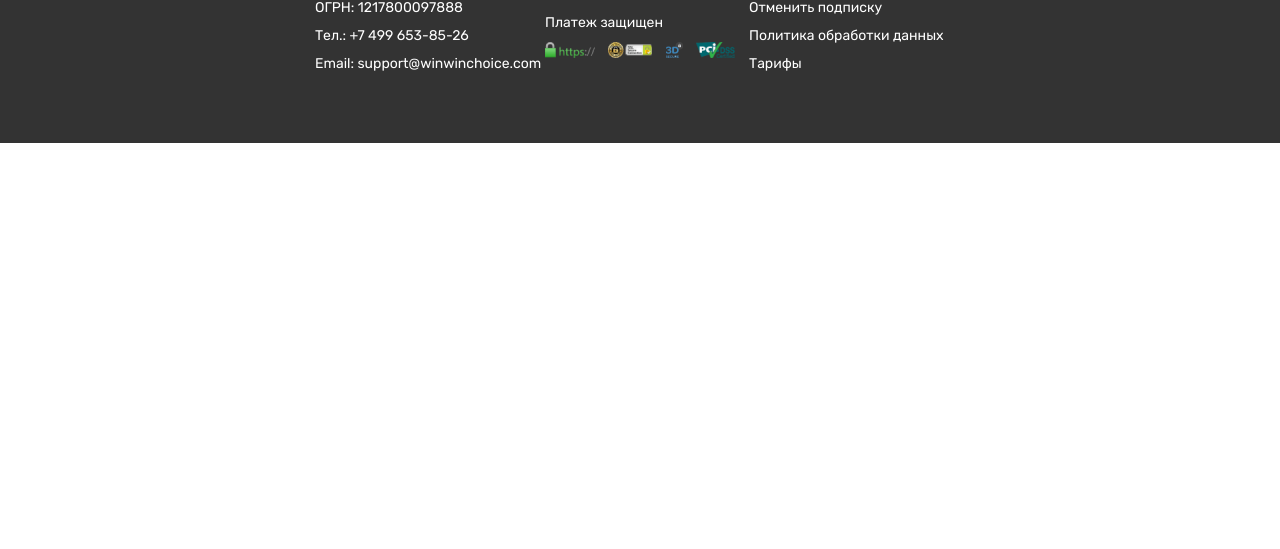
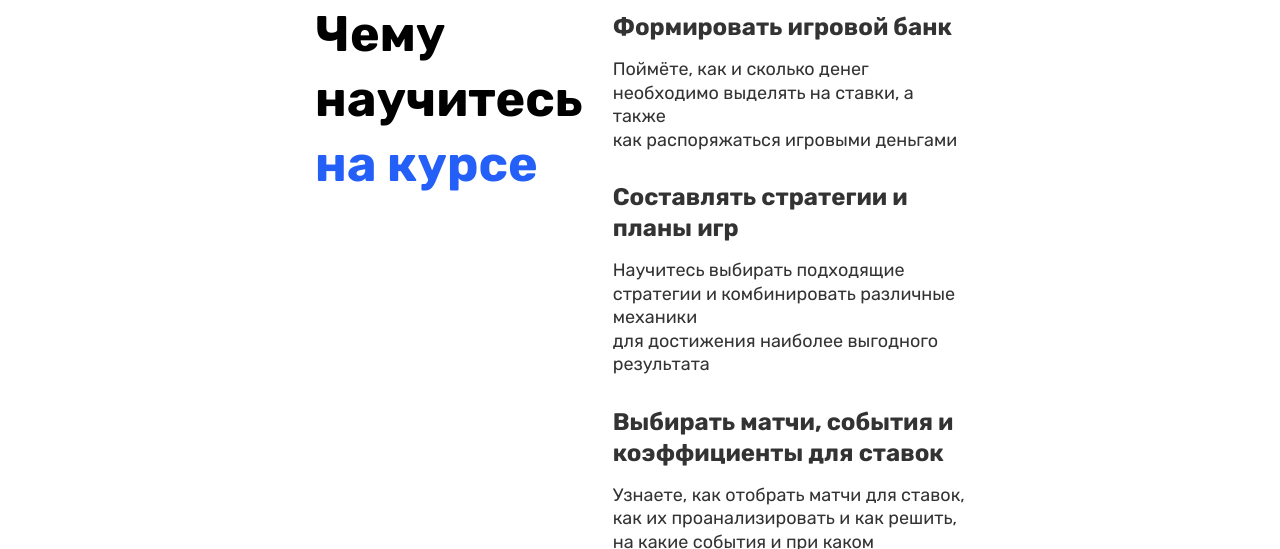
Before and after one commit to ggrelaxi/sport_bets_adaptive, a website: page src/index.html in a window 1280 px wide. Shown: the part 2251-2800 px from the top of the page. Before the commit the page ends 2394 px from the top, so only its background shows below. Drawn offline with Linux system fonts and the light colour scheme; files that its build step writes are made by us from their sources; files whose address does not match are found by name.

Commit message:
finish whats learn

```diff
--- a/gulpfile.js
+++ b/gulpfile.js
@@ -1,10 +1,11 @@
 const gulp = require('gulp');
-const sass = require('gulp-sass');
+const sass = require('gulp-sass')(require('sass'));
 const autoprefixer = require('gulp-autoprefixer');
 const concat = require('gulp-concat');
 const sourcemaps = require('gulp-sourcemaps');
 const terser = require('gulp-terser');
 const imagemin = require('gulp-imagemin');
+const rebase = require('gulp-css-url-rebase');
 
 const browserSync = require('browser-sync').create();
 
--- a/src/index.html
+++ b/src/index.html
@@ -96,6 +96,35 @@
             </div>
         </section>
 
+        <!-- Блок что изучим -->
+
+        <section class="whats__learn">
+            <div class="wrapper__section">
+                <div class="whats__learn__content">
+                    <div class="left">
+                        <h2>Чему научитесь <br><span>на курсе</span></h2>
+                    </div>
+                    <div class="right">
+                        <h3>Формировать игровой банк</h3>
+                        <p>Поймёте, как и сколько денег необходимо выделять на ставки, а также <br>
+                        как распоряжаться игровыми деньгами</p>
+
+                        <h3>Составлять стратегии и планы игр</h3>
+                        <p>Научитесь выбирать подходящие стратегии и комбинировать различные механики <br>
+                        для достижения наиболее выгодного результата</p>
+
+                        <h3>Выбирать матчи, события и коэффициенты для ставок</h3>
+                        <p>Узнаете, как отобрать матчи для ставок, как их проанализировать и как решить,<br>
+                        на какие события и при каком коэффициенте стоит делать ставки</p>
+
+                        <h3>Минимизировать риски</h3>
+                        <p>Разберётесь, как перестраховать неудачные ставки, как свести потери денег <br>
+                        к минимуму и как можно нивелировать проигрыши</p>
+                    </div>
+                </div>
+            </div>
+        </section>
+
         <!-- Блок футер -->
 
         <footer class="footer">
@@ -144,5 +173,6 @@
             </div>
         </footer>
 
+
     </body>
 </html>
--- a/src/style/scss/blocks/header.scss
+++ b/src/style/scss/blocks/header.scss
@@ -13,7 +13,7 @@
             rgba(1, 7, 51, 0.8) 48.11%,
             rgba(1, 7, 51, 0) 76.65%
         ),
-        url('../../../img/header-bg.jpg');
+        url('/img/header-bg.jpg');
 
     overflow: hidden;
 
@@ -31,7 +31,7 @@
         top: 120px;
         left: -70px;
         background-size: cover;
-        background-image: url('build/img/header-ball.png');
+        background-image: url('/img/header-ball.png');
     }
 
     &__content {
--- /dev/null
+++ b/src/style/scss/blocks/whats_learn.scss
@@ -0,0 +1,51 @@
+@import '../variables.scss';
+
+.whats__learn {
+    width: 100%;
+    padding: 0 315px;
+    max-width: 1920px;
+    margin: 0 auto;
+
+    &__content {
+        display: flex;
+
+        .left {
+            width: 520px;
+            margin-right: 30px;
+
+            h2 {
+                font-size: 50px;
+                line-height: 130%;
+                font-weight: bold;
+            }
+
+            span {
+                color: $color-blue;
+            }
+        }
+
+        .right {
+            width: 740px;
+            font-size: 24px;
+            font-weight: normal;
+            line-height: 130%;
+            color: #333333;
+            padding-top: 10px;
+
+            h3 {
+                font-size: 24px;
+                line-height: 130%;
+                color: $color-black;
+                font-weight: bold;
+                margin-bottom: 15px;
+            }
+
+            p {
+                font-size: 18px;
+                line-height: 130%;
+                font-weight: normal;
+                margin-bottom: 30px;
+            }
+        }
+    }
+}
--- a/src/style/scss/blocks/who_can_learn.scss
+++ b/src/style/scss/blocks/who_can_learn.scss
@@ -22,7 +22,7 @@
         bottom: -55px;
         left: -30px;
         background-size: cover;
-        background-image: url('build/img/header-ball.png');
+        background-image: url('/img/header-ball.png');
     }
 
     &:after {
@@ -39,7 +39,7 @@
         top: 15px;
         right: -70px;
         background-size: cover;
-        background-image: url('../../../img/header-ball.png');
+        background-image: url('/img/header-ball.png');
     }
 
     & .who__can__lear__header {
@@ -96,13 +96,13 @@
         }
 
         &__block:nth-child(1):after {
-            background: url('../../../img/who-can-img1.png ');
+            background: url('/img/who-can-img1.png ');
         }
         &__block:nth-child(2):after {
-            background: url('../../../img/who-can-img2.png ');
+            background: url('/img/who-can-img2.png ');
         }
         &__block:nth-child(3):after {
-            background: url('../../../img/who-can-img3.png ');
+            background: url('/img/who-can-img3.png ');
         }
     }
 }
```
Also changed, not shown: package.json (+4 -3 lines), build/index.html, build/style/all.css, 4 other files.
